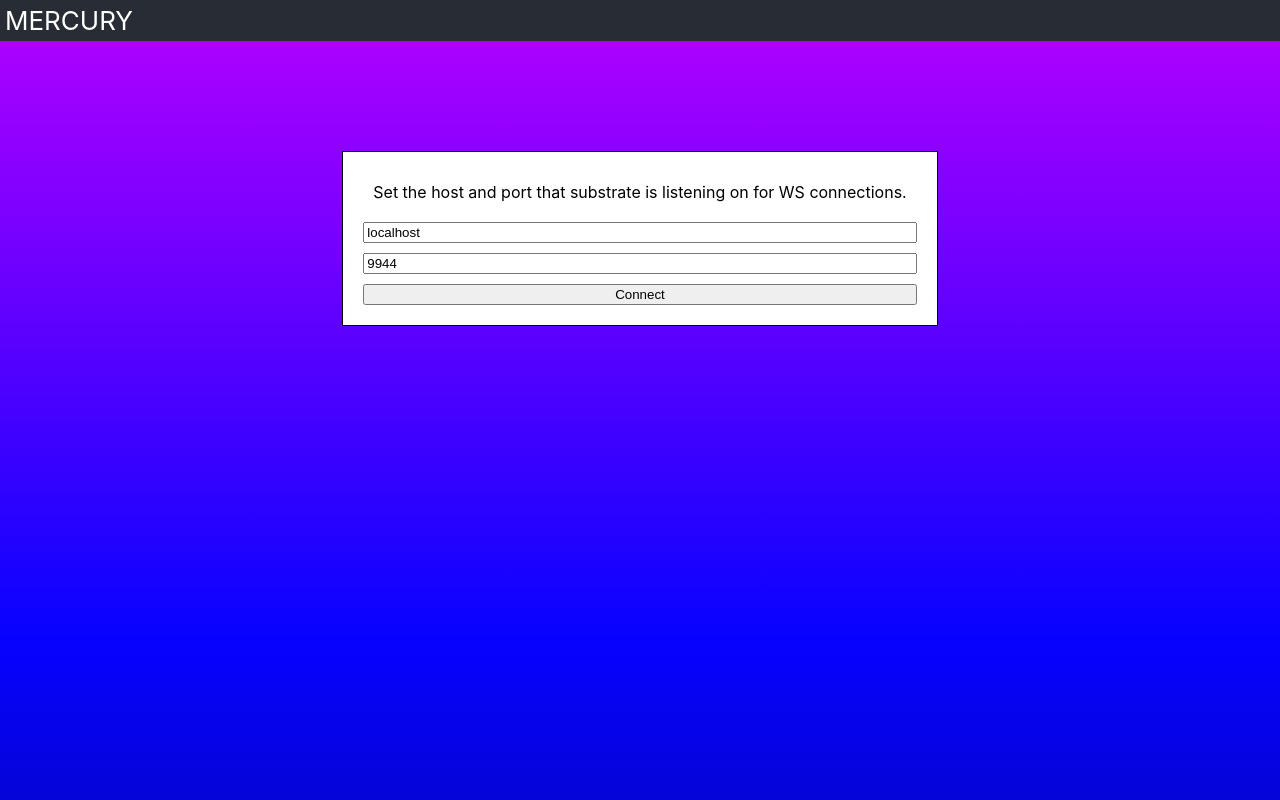
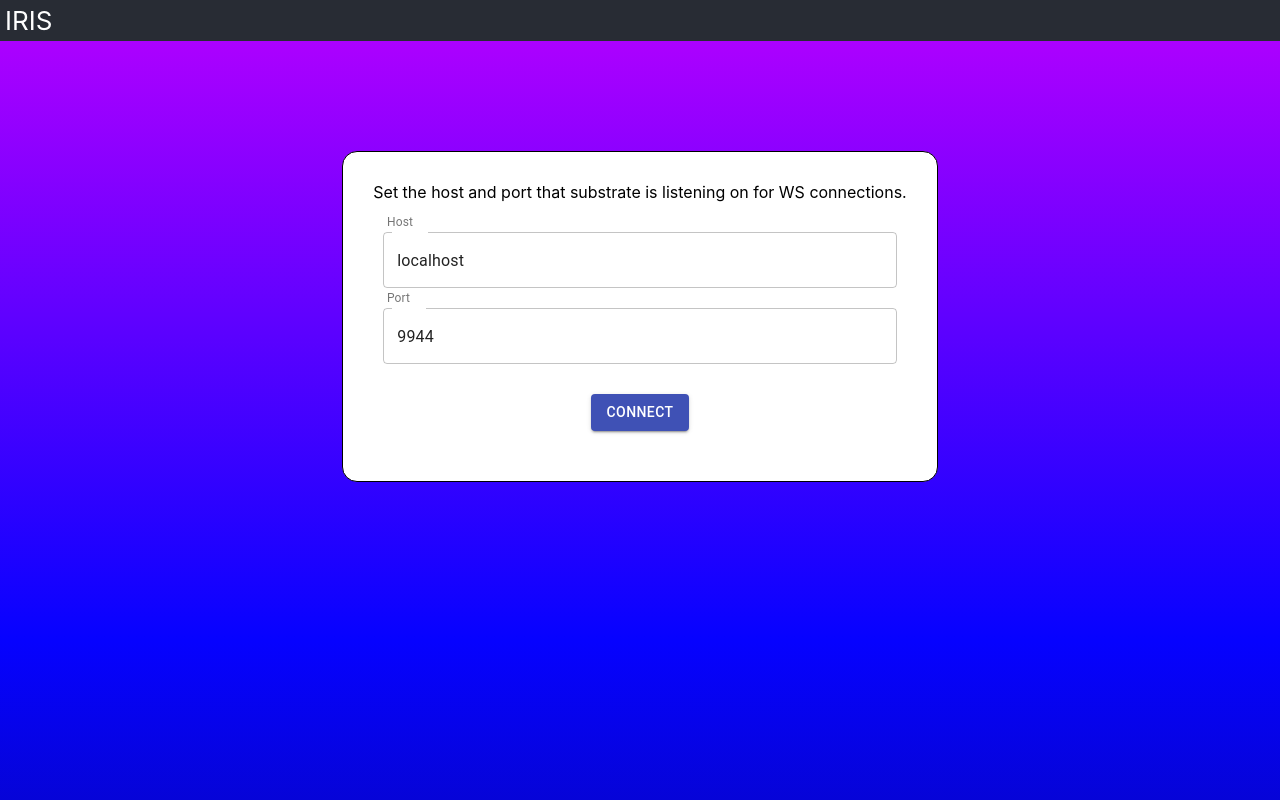
Before and after one commit to ideal-lab5/ui, a React (Create React App) app: page / in a window 1280 px wide. Shown: the top 800 px of the page. Built offline with nearby package versions, Linux system fonts and the light colour scheme.

Commit message:
update styles, cleanup funcs, and more

```diff
--- a/package.json
+++ b/package.json
@@ -5,7 +5,7 @@
   "dependencies": {
     "@material-ui/core": "^4.12.3",
     "@material-ui/icons": "^4.11.2",
-    "@polkadot/api": "^5.6.1",
+    "@polkadot/api": "^5.8.3",
     "@testing-library/jest-dom": "^5.11.4",
     "@testing-library/react": "^11.1.0",
     "@testing-library/user-event": "^12.1.10",
--- a/src/App.css
+++ b/src/App.css
@@ -10,6 +10,7 @@
   flex-direction: column;
   font-size: calc(10px + 2vmin);
   color: white;
+  display: flow-root;
 }
 
 .App-header > button {
@@ -25,24 +26,34 @@
   color: #61dafb;
 }
 
-.login_component {
+.login-component {
+  text-align: center;
   display: inline-grid;
   padding: 20px;
   border: solid 1px black;
   background: white;
   margin:auto;
   margin-top: 100px;
+  border-radius: 15px;
 }
 
-.login_component > span {
+.login-component > span {
   padding: 10px;
 }
 
 /* TODO: move to login component when created */
 .login-form {
-  display: inline-grid;
+  margin: 10px;
 }
 
-.login-form > input {
-  margin-top: 10px;
+.login-form > :last-child {
+  margin: 20px;
 }
+
+.login-form-field {
+  padding: 10px !important;
+}
+
+.form-field-container {
+  display: grid;
+}
--- a/src/App.js
+++ b/src/App.js
@@ -1,10 +1,13 @@
 import { render } from '@testing-library/react';
 import React from 'react';
 import './App.css';
+import TextField from '@material-ui/core/TextField';
+import Button from '@material-ui/core/Button';
 import IpfsComponent from './components/ipfs/ipfs.component';
+import { makeStyles } from '@material-ui/core/styles';
+
 
 class App extends React.Component {
-
 
   constructor(props) {
     super(props);
@@ -35,7 +38,9 @@ class App extends React.Component {
     return (
       <div className="App">
         <header className="App-header">
-          MERCURY
+          <span>
+            IRIS
+          </span>
           { this.state.connect === true ?
               <button onClick={this.handleRefresh.bind(this)}>
                 Disconnect
@@ -47,14 +52,18 @@ class App extends React.Component {
               <IpfsComponent host="localhost" port="9944" />
             </div>
           :
-          <div className="login_component">
+          <div className="login-component">
             <span>
               Set the host and port that substrate is listening on for WS connections.
             </span>
             <form className="login-form">
-              <input type="text" placeholder="host" value={ this.state.host } onChange={ this.handleHostUpdate.bind(this) } />
-              <input type="text" placeholder="port" value={ this.state.port } onChange={ this.handlePortUpdate.bind(this) } />
-              <input type="submit" value="Connect" onClick={ this.handleConnect.bind(this) } />
+              <div className="form-field-container">
+                <TextField className="login-form-field" label="Host" variant="outlined" value={ this.state.host } onChange={ this.handleHostUpdate.bind(this)  } />
+                <TextField className="login-form-field" label="Port" variant="outlined" value={ this.state.port } onChange={ this.handlePortUpdate.bind(this) } />
+              </div>
+              <Button className="login-form-button" variant="contained" className="login-submit-btn" color="primary" onClick={ this.handleConnect.bind(this) } >
+                Connect
+              </Button>
             </form>
         </div>
           }
--- a/src/components/ipfs/ipfs.component.css
+++ b/src/components/ipfs/ipfs.component.css
@@ -41,11 +41,3 @@
 .event-logs-header {
     padding: 10px;
 }
-
-.container {
-    /* display: flex; */
-}
-
-.file-input {
-
-}
--- a/src/components/ipfs/ipfs.component.js
+++ b/src/components/ipfs/ipfs.component.js
@@ -52,9 +52,9 @@ class IpfsComponent extends React.Component {
               ConnectionCommand: '_ConnectionCommand',
               DataCommand: '_DataCommand',
               DhtCommand: '_DhtCommand',
-              Address: 'AccountId',
-              LookupSource: 'AccountId',
-              AccountInfo: 'AccountInfoWithDualRefCount'
+              Address: 'MultiAddress',
+              LookupSource: 'MultiAddress',
+              // AccountInfo: 'AccountInfoWithDualRefCount'
           }
       });
       await api.isReady;
@@ -87,40 +87,35 @@ class IpfsComponent extends React.Component {
   }
 
   async addBytes(bytesAsString, filename) {
-    const module = this.state.api.tx.templateModule;
     this.setState({ isRunning: true });
-    module.ipfsAddBytes(bytesAsString, filename).signAndSend(this.state.account, this.captureEventLogs)
-      .then(res => this.setState({ isRunning: false }))
+    this.state.api.tx.templateModule.ipfsAddBytes(bytesAsString, filename).signAndSend(this.state.account, this.captureEventLogs)
+      .then(res => {
+        this.setState({ isRunning: false });
+      })
       .catch(err => console.error(err));
   }
 
   async catBytes(cid) {
-    const module = this.state.api.tx.templateModule;
-    await module.ipfsCatBytes(cid).signAndSend(this.state.account, this.captureEventLogs);
+    await this.state.api.tx.templateModule.ipfsCatBytes(cid).signAndSend(this.state.account, this.captureEventLogs);
+  }
+
+  async getProviders(cid) {
+    await this.state.api.tx.templateModule.ipfsDhtFindProviders(cid).signAndSend(this.state.account, this.captureEventLogs);
   }
 
   async updateStorage() {
       let entries = await this.state.api.query.templateModule.fsMap.entries();
       // assume we're synced with the entries to a certain extent, and we'll assume order is preserved
-      console.log('all: ' + JSON.stringify(entries));
       let newItems = [];
-      // this.state.ipfsItems.length
       for(let i = 0; i < entries.length; i++) {
-        // if (i >= this.state.ipfsItems.length) {
           const entry = entries[i];
           const cid = this.hexToAscii(String(entry[0]).substr(100));
-          const owner = String(entry[1][0]);
-          const filename = this.hexToAscii(String(entry[1][1]).substr(2));
+          const filename = this.hexToAscii(String(entry[1]).substr(2));
           newItems.push({
             cid: cid,
-            owner: owner,
             filename: filename,
           });
-        // }
       }
-      // newItems = this.state.ipfsItems.concat(newItems);
-      // console.log('was: ' + JSON.stringify(this.state.ipfsItems));
-      // console.log(/'adding: ' + JSON.stringify(newItems));
       this.setState({ ipfsItems: newItems });
   }
 
@@ -131,19 +126,25 @@ class IpfsComponent extends React.Component {
         const eventData = event.data;
         if (event.method === 'NewCID') {
           this.updateStorage();
-          const sender = String(eventData[0]);
-          const cid = this.hexToAscii(String(eventData[1]).substr(2));
-          const filename= this.hexToAscii(String(eventData[2]).substr(2));
-          let addEvents = this.state.newCIDEvents.concat({
-            account: sender,
-            cid: cid,
-            filename: filename,
-          });
-          this.setState({newCIDEvents: addEvents});
+          // const sender = String(eventData[0]);
+          // const cid = this.hexToAscii(String(eventData[1]).substr(2));
+          // const filename= this.hexToAscii(String(eventData[2]).substr(2));
+          // let addEvents = this.state.newCIDEvents.concat({
+          //   account: sender,
+          //   cid: cid,
+          //   filename: filename,
+          // });
+          // this.setState({newCIDEvents: addEvents});
         } else if (event.method === 'DataReady') {
           const fileContent = this.hexToAscii(String(eventData[0]).substr(2));
           const filename = this.hexToAscii(String(eventData[1]).substr(2));
           this.download(fileContent, filename);
+        } else if (event.method === 'ProvidersResult') {
+          console.log(eventData);
+          eventData.forEach(d => {
+            const cid =  this.hexToAscii(String(d[0]).substr(2));
+            console.log(this.hexToAscii(String(d)));
+          });
         }
       });
     });
@@ -234,6 +235,10 @@ class IpfsComponent extends React.Component {
     e.preventDefault();
   }
 
+  handleFindProviders(cid) {
+    this.getProviders(cid);
+  }
+
   /*
     Containers
   */
@@ -246,7 +251,7 @@ class IpfsComponent extends React.Component {
               <TableRow>
                 <TableCell align="right">Filename</TableCell>
                 <TableCell align="right">CID</TableCell>
-                <TableCell align="right">Owner</TableCell>
+                {/* <TableCell align="right">Providers</TableCell> */}
                 <TableCell align="right">Download</TableCell>
               </TableRow>
             </TableHead>
@@ -255,14 +260,15 @@ class IpfsComponent extends React.Component {
                 <TableRow key={ idx }>
                   <TableCell align="right">{ item.filename  }</TableCell>
                   <TableCell align="right">{ item.cid }</TableCell>
-                  <TableCell align="right">{ item.owner }</TableCell>
+                  {/* <TableCell align="right">
+                    <button onClick={this.handleFindProviders.bind(this, item.cid)}>
+                      Find Providers
+                    </button>
+                  </TableCell> */}
                   <TableCell align="right">
                     <button onClick={this.handleDownload.bind(this, item.cid)}>
                       Download
                     </button>
-                    {/* <Fab color="primary" aria-label="add" onClick={this.handleDownload.bind(this, item.cid)}>
-                      <AddIcon />
-                    </Fab> */}
                   </TableCell>
                 </TableRow>
               ))}
```
Also changed, not shown: 2 other files (tests, documents, lock files or other folders).
